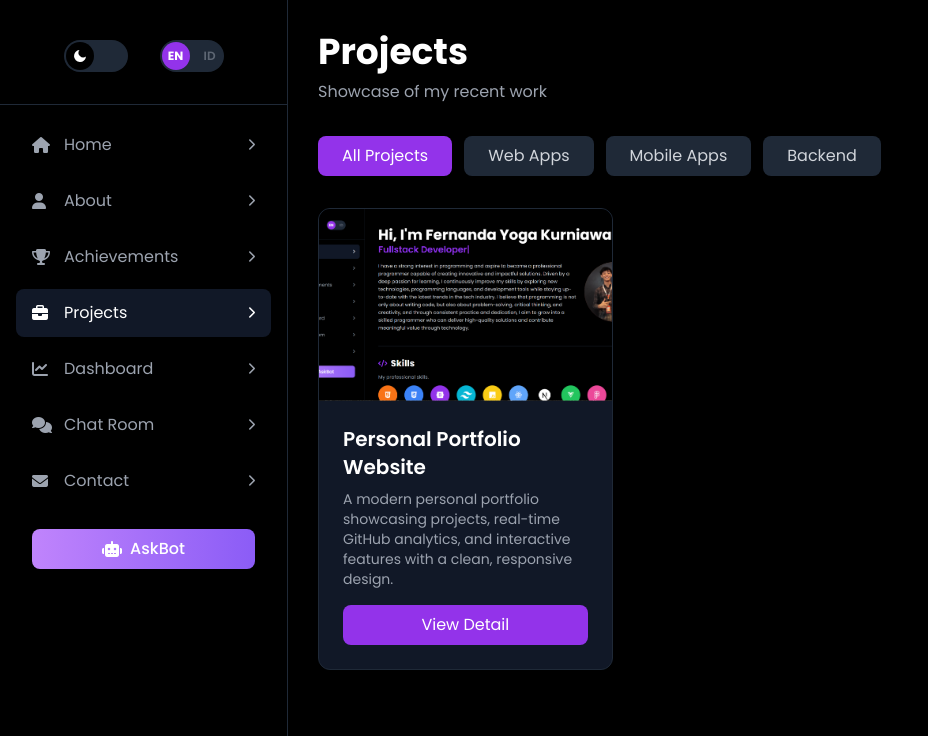
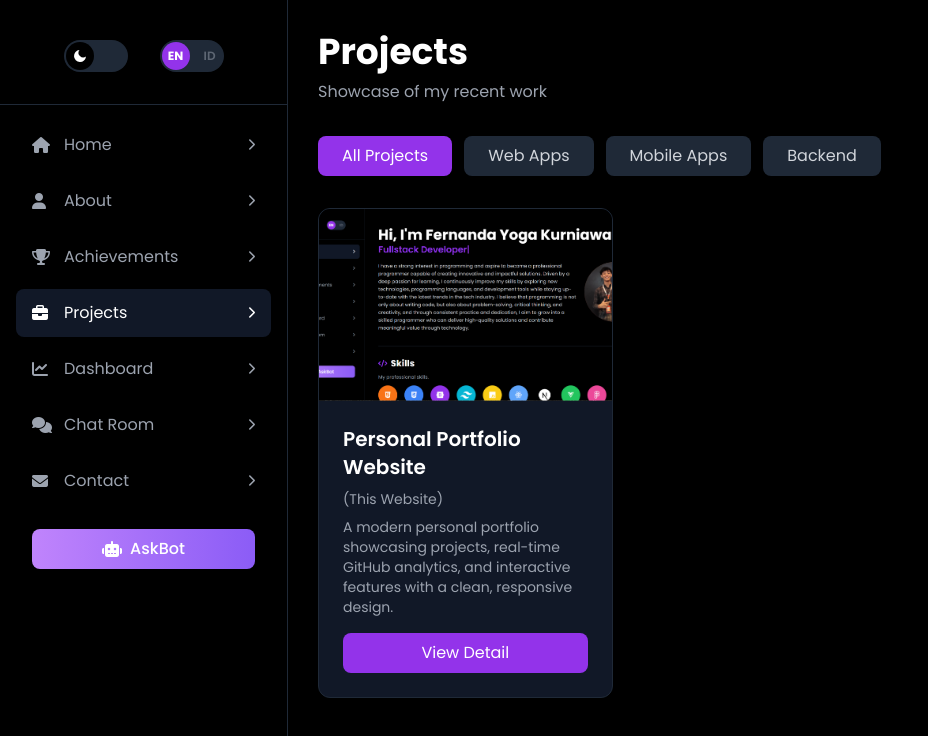
Before and after one commit to fernandayoga/my-portofolio-FE, a React (Vite) app: page /projects in a window 1280 px wide. Shown: the top 736 px of the page, without its empty margins (0-928 px from the left). Built offline with nearby package versions, Linux system fonts and the light colour scheme; no server answers; what groq-sdk would draw is missing.

Commit message:
menambkan detail project 3

```diff
--- a/src/data/dataProject.js
+++ b/src/data/dataProject.js
@@ -10,6 +10,7 @@ export const projects = [
   {
     id: "personal-portfolio",
     title: "Personal Portfolio Website",
+    pre: "(This Website)",
     shortDescription:
       "A modern personal portfolio showcasing projects, real-time GitHub analytics, and interactive features with a clean, responsive design.",
     category: "web",
@@ -28,7 +29,7 @@ export const projects = [
       { name: "Node.js", icon: "fa-brands fa-node", color: "text-green-600" },
     ],
 
-    sourceCode: "https://github.com/username/personal-portfolio",
+    sourceCode: "https://github.com/fernandayoga/my-portofolio-FE.git",
     liveDemo: "https://fernandayoga-portofolioweb.vercel.app",
 
     introduction:
--- a/src/pages/Projects.jsx
+++ b/src/pages/Projects.jsx
@@ -120,6 +120,9 @@ const Projects = () => {
               >
                 {project.title}
               </h3>
+              {project.pre && (
+                <p className="text-gray-400 text-sm mb-2">{project.pre}</p>
+              )}
               <p className="text-gray-400 text-sm mb-4">
                 {project.shortDescription}
               </p>
```
